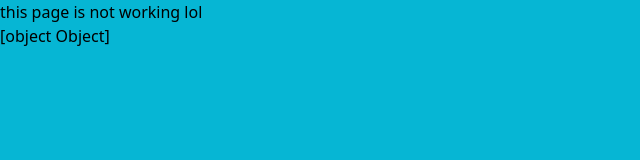
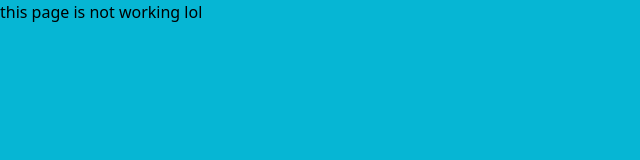
Before and after one commit to RIT-HCD-Capstone/22-23_hcd-hub, a SvelteKit app: page /1 in a window 1280 px wide. Shown: the top 160 px of the page, without its empty margins (0-640 px from the left). Built offline with nearby package versions, Linux system fonts and the light colour scheme.

Commit message:
vercel configs for demo

```diff
--- a/src/routes/[ay]/+page.svelte
+++ b/src/routes/[ay]/+page.svelte
@@ -15,10 +15,10 @@
 </script>
 
 <script>
-	/** @type {import('./$types').PageData} */
-	export let data;
+	// /** @type {import('./$types').PageData} */
+	// export let data;
 </script>
 
 <div>this page is not working lol</div>
 
-<div>{data}</div>
+<!-- <div>{data}</div> -->
```
Also changed, not shown: src/routes/[ay]/[capstone_project]/+page.js (deleted, +0 -8 lines), 2 other files (tests, documents, lock files or other folders).
